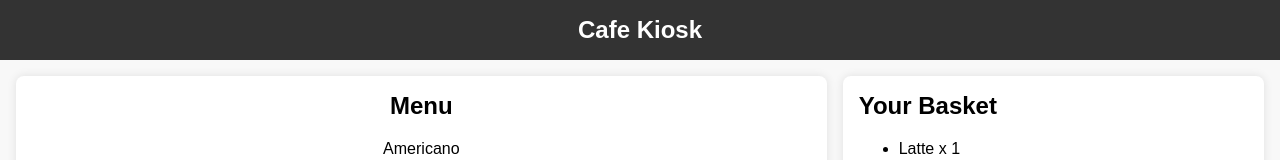
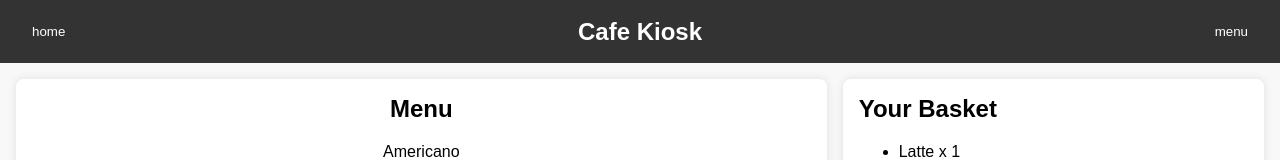
Before and after one commit to joonsoo1234/4key, a React (Create React App) app in the folder frontend/: page / in a window 1280 px wide. Shown: the top 160 px of the page. Built offline with nearby package versions, Linux system fonts and the light colour scheme.

Commit message:
메인페이지 네비바 수정

```diff
--- a/frontend/src/components/MainPage.tsx
+++ b/frontend/src/components/MainPage.tsx
@@ -6,9 +6,13 @@ const MainPage: React.FC = () => {
     return (
         <div className="main-page">
             {/* 상단 네비게이션 바 */}
-            <nav className="navbar">
-                <h1 className="navbar-title">Cafe Kiosk</h1>
-            </nav>
+            <header>
+                <nav className="navbar">
+                    <button className="home-button">home</button>
+                    <h1 className="navbar-title">Cafe Kiosk</h1>
+                    <button className="menu-button">menu</button>
+                </nav>
+            </header>
 
             {/* 메뉴와 바구니 섹션을 포함하는 메인 컨텐츠 */}
             <main className="main-content">
--- a/frontend/src/styles/MainPage.css
+++ b/frontend/src/styles/MainPage.css
@@ -9,14 +9,34 @@
 
 /* 네비게이션 바 */
 .navbar {
+    display: flex; /* 플렉스 컨테이너로 변경 */
+    align-items: center; /* 세로 중앙 정렬 */
+    justify-content: space-between; /* 버튼과 타이틀 양 끝 배치 */
     background-color: #333;
     color: white;
     padding: 1rem;
-    text-align: center;
+}
+
+.home-button {
+    background-color: #333;
+    color: white;
+    padding: 0.5rem 1rem;
+    border: none;
+    border-radius: 4px;
+    cursor: pointer;
 }
 
 .navbar-title {
     margin: 0;
+}
+
+.menu-button {
+    background-color: #333;
+    color: white;
+    padding: 0.5rem 1rem;
+    border: none;
+    border-radius: 4px;
+    cursor: pointer;
 }
 
 /* 메인 컨텐츠 레이아웃 */
```
